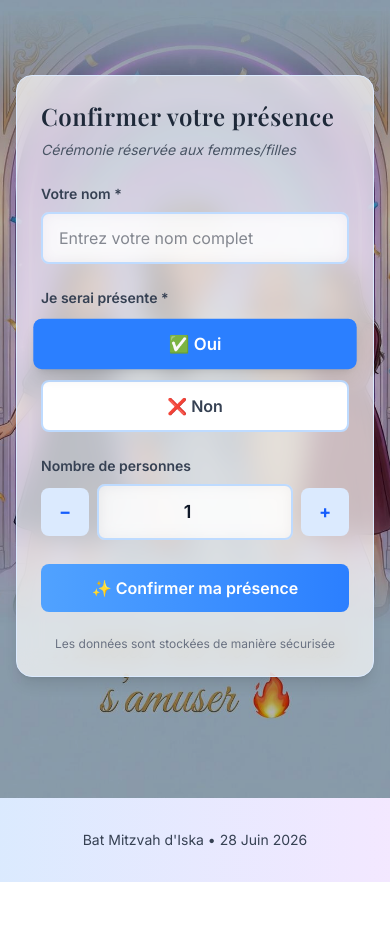
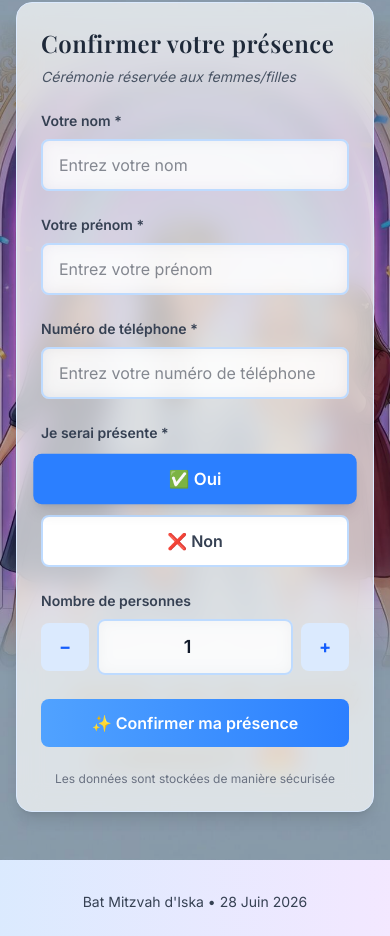
Before and after one commit to julienchr1/iska-bat-mitzvah-invitation, a Next.js app: page / in a window 390 px wide. Shown: the part 2048-2984 px from the top of the page. Before the commit the page ends 2930 px from the top, so only its background shows below. Built offline with nearby package versions, Linux system fonts and the light colour scheme.

Commit message:
chore: update RSVP form to include nom, prenom and telephone
- Replace single 'nom' field with separate nom, prenom, and telephone fields
- Add validation for all three required fields
- Update FormData interface to include new fields

```diff
--- a/components/RSVPForm.tsx
+++ b/components/RSVPForm.tsx
@@ -5,6 +5,8 @@ import confetti from 'canvas-confetti';
 
 interface FormData {
   nom: string;
+  prenom: string;
+  telephone: string;
   statut_rsvp: 'oui' | 'non';
   nombre_personnes: number;
 }
@@ -16,6 +18,8 @@ interface RSVPFormProps {
 export default function RSVPForm({ onSubmitSuccess }: RSVPFormProps) {
   const [formData, setFormData] = useState<FormData>({
     nom: '',
+    prenom: '',
+    telephone: '',
     statut_rsvp: 'oui',
     nombre_personnes: 1,
   });
@@ -68,6 +72,18 @@ export default function RSVPForm({ onSubmitSuccess }: RSVPFormProps) {
       return;
     }
 
+    if (!formData.prenom.trim()) {
+      setError('Veuillez entrer votre prénom');
+      setLoading(false);
+      return;
+    }
+
+    if (!formData.telephone.trim()) {
+      setError('Veuillez entrer votre numéro de téléphone');
+      setLoading(false);
+      return;
+    }
+
     try {
       const response = await fetch('/api/rsvp', {
         method: 'POST',
@@ -116,7 +132,39 @@ export default function RSVPForm({ onSubmitSuccess }: RSVPFormProps) {
             name="nom"
             value={formData.nom}
             onChange={handleChange}
-            placeholder="Entrez votre nom complet"
+            placeholder="Entrez votre nom"
+            className="input-elegant"
+            required
+          />
+        </div>
+
+        {/* Prénom */}
+        <div>
+          <label className="block text-sm font-semibold text-gray-700 mb-2">
+            Votre prénom *
+          </label>
+          <input
+            type="text"
+            name="prenom"
+            value={formData.prenom}
+            onChange={handleChange}
+            placeholder="Entrez votre prénom"
+            className="input-elegant"
+            required
+          />
+        </div>
+
+        {/* Téléphone */}
+        <div>
+          <label className="block text-sm font-semibold text-gray-700 mb-2">
+            Numéro de téléphone *
+          </label>
+          <input
+            type="tel"
+            name="telephone"
+            value={formData.telephone}
+            onChange={handleChange}
+            placeholder="Entrez votre numéro de téléphone"
             className="input-elegant"
             required
           />
```
